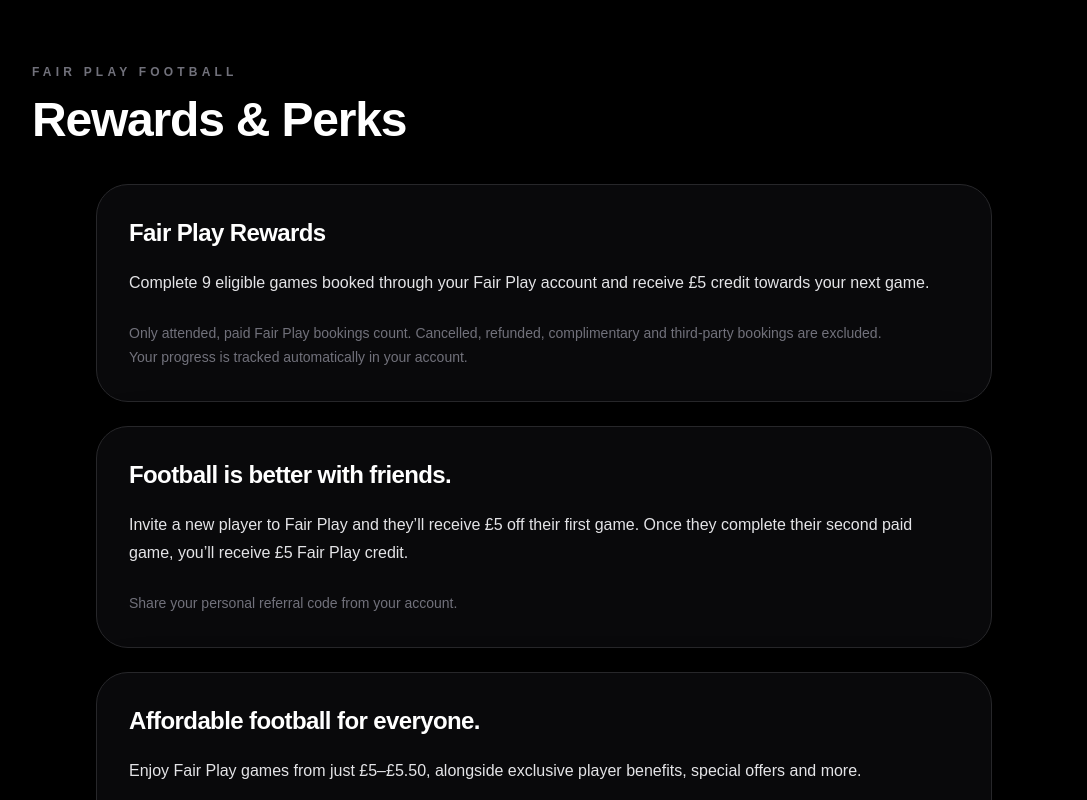
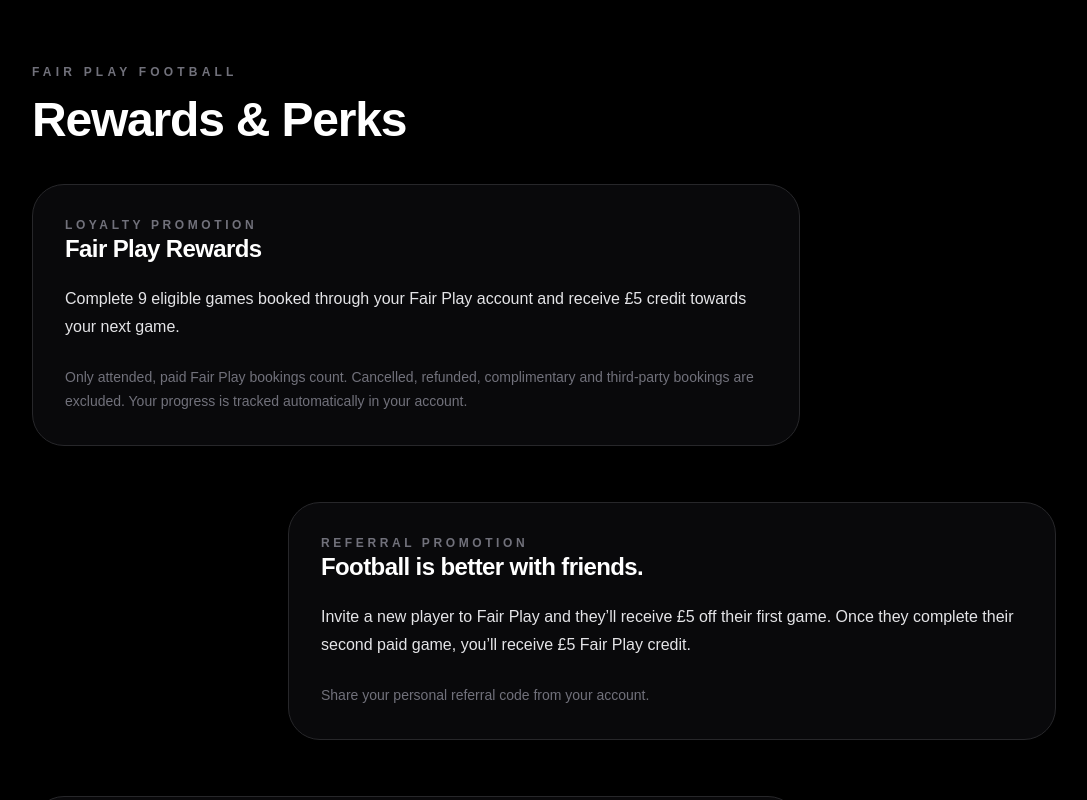
Before and after one commit to jasminhadzic3-ops/fair-play-football, a Next.js app: page /rewards in a window 1280 px wide. Shown: the top 800 px of the page, without its empty margins (96-1183 px from the left). Built offline with nearby package versions, Linux system fonts and the light colour scheme.

Commit message:
fix(rewards): refine section layout

```diff
--- a/app/rewards/page.tsx
+++ b/app/rewards/page.tsx
@@ -7,17 +7,20 @@
 
 const rewardsSections = [
   {
+    label: "Loyalty promotion",
     heading: "Fair Play Rewards",
     body: "Complete 9 eligible games booked through your Fair Play account and receive £5 credit towards your next game.",
     supportingText:
       "Only attended, paid Fair Play bookings count. Cancelled, refunded, complimentary and third-party bookings are excluded. Your progress is tracked automatically in your account.",
   },
   {
+    label: "Referral promotion",
     heading: "Football is better with friends.",
     body: "Invite a new player to Fair Play and they’ll receive £5 off their first game. Once they complete their second paid game, you’ll receive £5 Fair Play credit.",
     supportingText: "Share your personal referral code from your account.",
   },
   {
+    label: "Player Perks",
     heading: "Affordable football for everyone.",
     body: "Enjoy Fair Play games from just £5–£5.50, alongside exclusive player benefits, special offers and more.",
     supportingText: "More value, more football, and more reasons to play with Fair Play.",
@@ -38,12 +41,13 @@
             </h1>
           </header>
 
-          <div className="mx-auto max-w-4xl space-y-6">
-            {rewardsSections.map((item) => (
+          <div className="mx-auto max-w-5xl space-y-10 lg:space-y-14">
+            {rewardsSections.map((item, index) => (
               <section
                 key={item.heading}
-                className="rounded-[2rem] border border-zinc-800 bg-zinc-950 p-6 shadow-[0_18px_54px_rgba(0,0,0,0.22)] sm:p-8"
+                className={`w-full rounded-[2rem] border border-zinc-800 bg-zinc-950 p-6 shadow-[0_18px_54px_rgba(0,0,0,0.22)] sm:p-8 lg:max-w-3xl ${index === 1 ? "lg:ml-auto" : "lg:mr-auto"}`}
               >
+                <p className="text-xs font-semibold uppercase tracking-[0.3em] text-zinc-500">{item.label}</p>
                 <h2 className="text-2xl font-extrabold tracking-tight text-white">{item.heading}</h2>
                 <p className="mt-5 text-base leading-7 text-zinc-200">{item.body}</p>
                 <p className="mt-6 max-w-3xl text-sm leading-6 text-zinc-500">{item.supportingText}</p>
```
